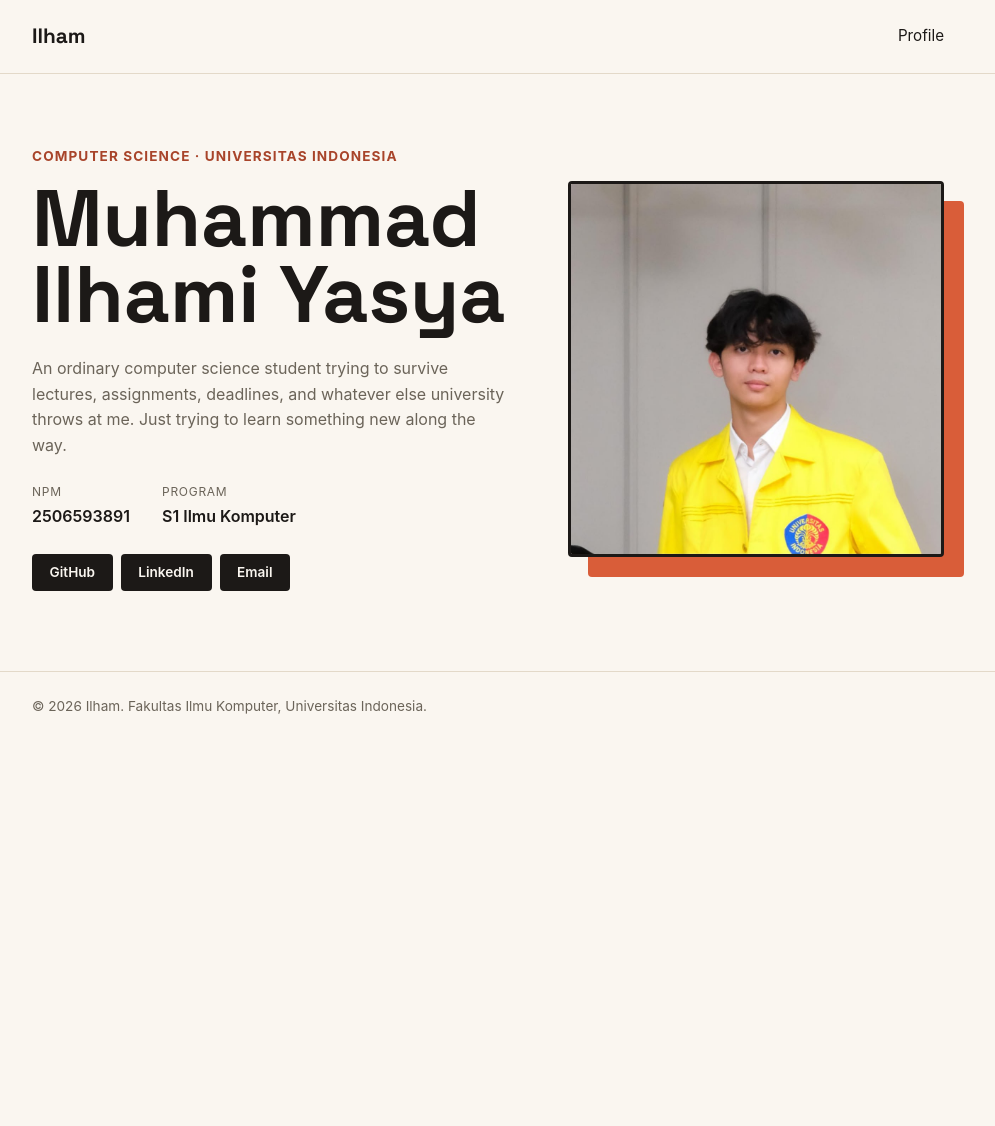
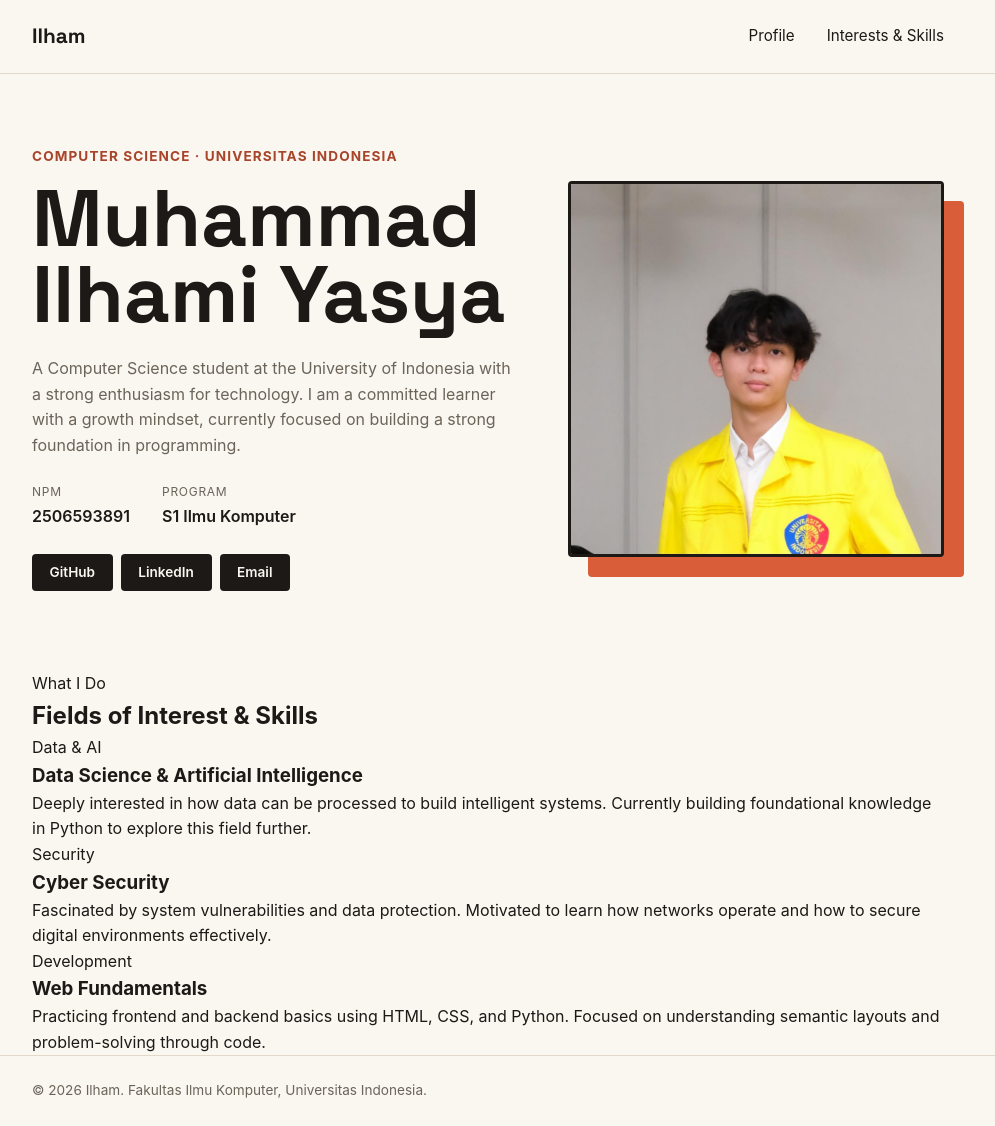
Before and after one commit to iyas8/myportofolio, a Django app: page / in a window 1280 px wide. Shown: the whole page, without its empty margins (152-1147 px from the left). Before the commit the page ends 714 px from the top, so only its background shows below. Run offline with Django 5.2, Linux system fonts and the light colour scheme.

Commit message:
add html for interests and skills section

```diff
--- a/templates/index.html
+++ b/templates/index.html
@@ -15,6 +15,7 @@
             <a href="#profile" class="brand">Ilham</a>
             <nav>
                 <a href="#profile">Profile</a>
+                <a href="#interests">Interests & Skills</a>
             </nav>
         </div>
     </header>
@@ -31,7 +32,7 @@
                     <img class="avatar" src="/static/img/foto.png" alt="Photo of Ilham">
                 </div>
                 <div class="hero-details">
-                    <p class="bio">An ordinary computer science student trying to survive lectures, assignments, deadlines, and whatever else university throws at me. Just trying to learn something new along the way.</p>
+                    <p class="bio">A Computer Science student at the University of Indonesia with a strong enthusiasm for technology. I am a committed learner with a growth mindset, currently focused on building a strong foundation in programming.</p>
                     <dl class="meta-list">
                         <div class="meta-row">
                             <dt>NPM</dt>
@@ -50,6 +51,33 @@
                 </div>
             </div>
         </section>
+        <section class="interests-section" id="interests">
+            <div class="container">
+                <div class="section-header">
+                    <p class="section-kicker">What I Do</p>
+                    <h2>Fields of Interest & Skills</h2>
+                </div>
+                <div class="cards-grid">
+                    <article class="card">
+                        <div class="card-tag">Data & AI</div>
+                        <h3>Data Science & Artificial Intelligence</h3>
+                        <p>Deeply interested in how data can be processed to build intelligent systems. Currently building foundational knowledge in Python to explore this field further.</p>
+                    </article>
+
+                    <article class="card">
+                        <div class="card-tag">Security</div>
+                        <h3>Cyber Security</h3>
+                        <p>Fascinated by system vulnerabilities and data protection. Motivated to learn how networks operate and how to secure digital environments effectively.</p>
+                    </article>
+
+                    <article class="card">
+                        <div class="card-tag">Development</div>
+                        <h3>Web Fundamentals</h3>
+                        <p>Practicing frontend and backend basics using HTML, CSS, and Python. Focused on understanding semantic layouts and problem-solving through code.</p>
+                    </article>
+                </div>
+            </div>
+        </section>
     </main>
 
     <footer class="site-footer">
```
